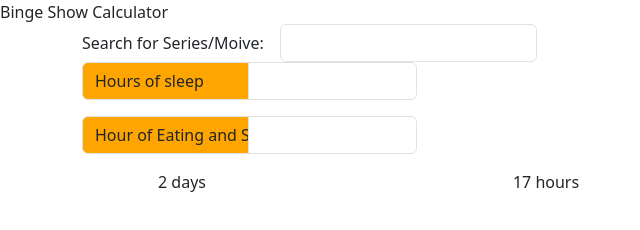
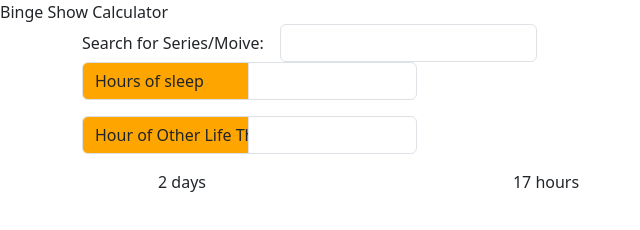
Before and after one commit to camh915/Best-Project-01, a plain HTML site: page index.html in a window 1280 px wide. Shown: the full height of the page, 0-640 px from the left. Drawn offline with nearby package versions, Linux system fonts and the light colour scheme.

Commit message:
Update index.html

```diff
--- a/index.html
+++ b/index.html
@@ -42,7 +42,7 @@
       <div>
         <!-- Hours of Eating and Sleeping box -->
         <div class="input-group mb-3">
-          <span class="input-group-text" id="inputGroup-sizing-default w-">Hour of Eating and Sleeping</span>
+          <span class="input-group-text" id="inputGroup-sizing-default w-">Hour of Other Life Things</span>
 
           <input type="text" class="form-control" aria-label="Input hours of other life things">
         </div>
```
